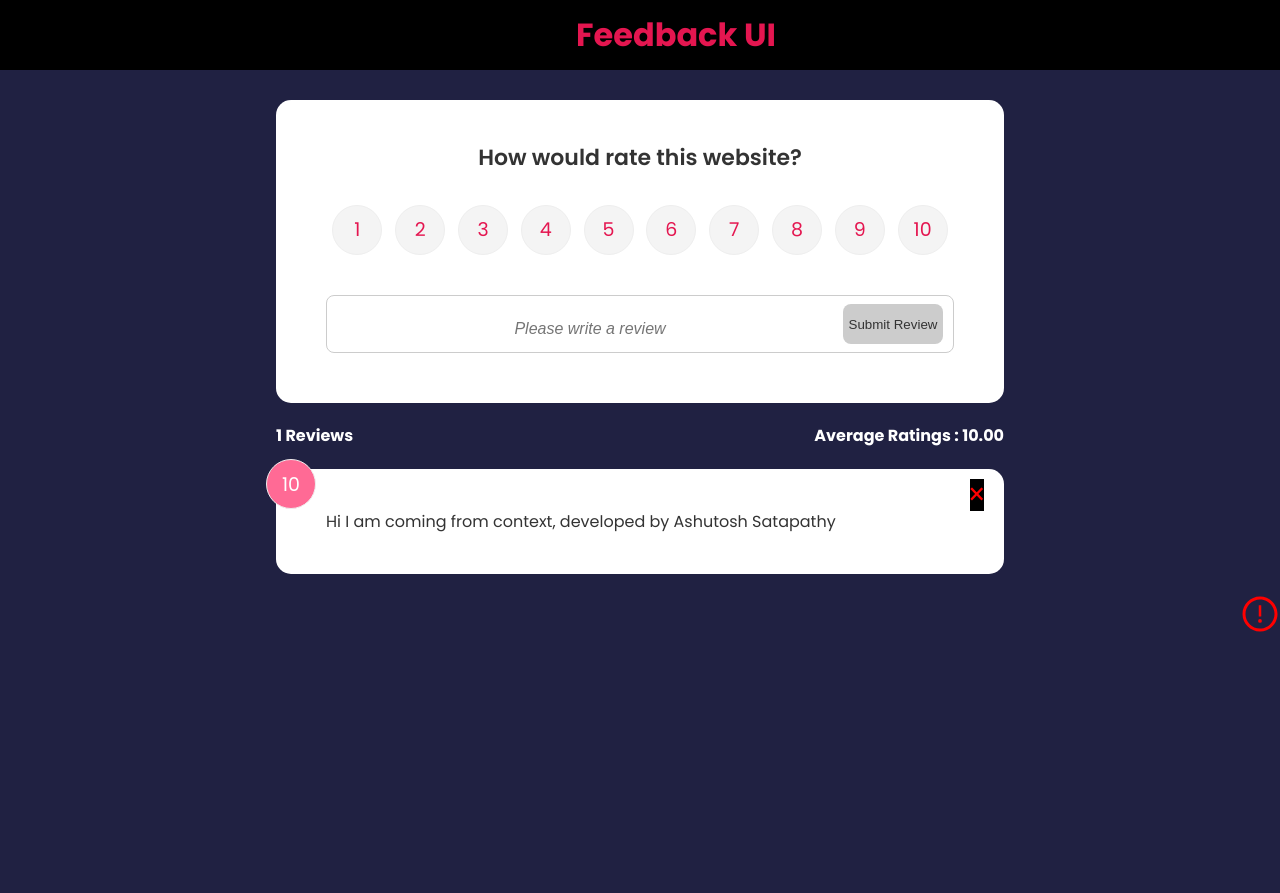
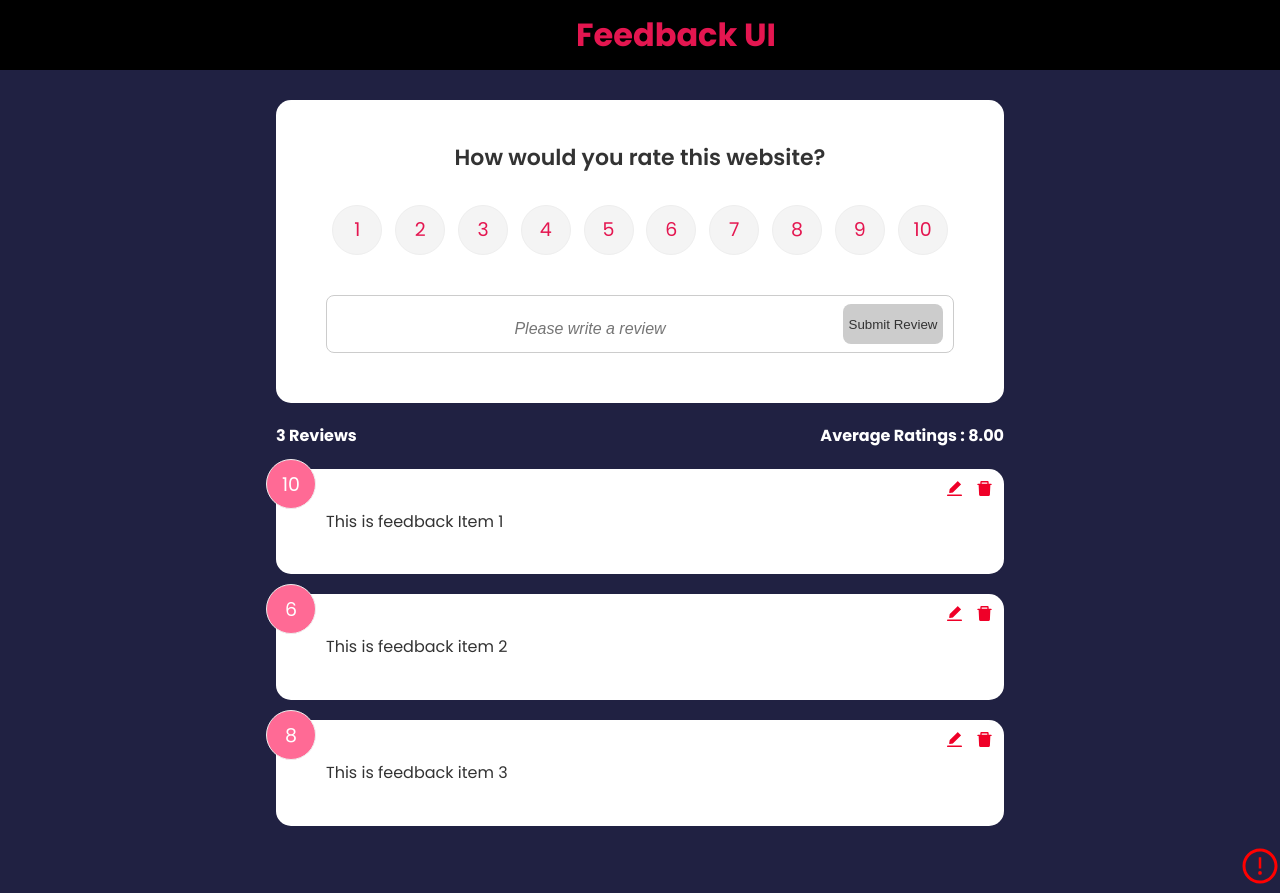
Before and after one commit to Ashutoshrx/FeedBack-App, a React (Create React App) app: page / in a window 1280 px wide. Before the commit the page ends 800 px from the top, so only its background shows below. Built offline with nearby package versions, Linux system fonts and the light colour scheme.

Commit message:
update function developed

```diff
--- a/src/App.js
+++ b/src/App.js
@@ -8,7 +8,6 @@ import AboutPageLink from './components/AboutPageLink';
 import { FeedbackProvider } from './context/FeedbackContext';
 
 function App() {
-  // After adding routes
   return (
     <FeedbackProvider>
       <Routes>
--- a/src/components/FeedbackForm.jsx
+++ b/src/components/FeedbackForm.jsx
@@ -1,21 +1,27 @@
 import { v4 as uuid4 } from 'uuid';
 import React, { useContext } from 'react';
-import { useState } from 'react';
+import { useState, useEffect } from 'react';
 import RatingSelect from './RatingSelect';
 import Button from './shared/Button';
 import Card from './shared/Card';
-import PropTypes from 'prop-types';
 import FeedbackContext from '../context/FeedbackContext';
 
 
 function FeedbackForm() {
 
-    const { appendFeedbackData } = useContext(FeedbackContext);
-
+    const { appendFeedbackData, feedbackEdit, updateFeedbackData } = useContext(FeedbackContext);
     const [rating, setRating] = useState();
     const [textInput, setTextInput] = useState('');
     const [isDisabled, setIsDisabled] = useState(true);
     const [message, setMessage] = useState('');
+
+    useEffect(() => {
+        if (feedbackEdit.isEdit === true) {
+            setIsDisabled(false);
+            setRating(feedbackEdit.item.rating);
+            setTextInput(feedbackEdit.item.text);
+        }
+    }, [feedbackEdit]);
 
     const changeTextInput = (textInput) => {
         if (textInput.target.value === null) {
@@ -41,12 +47,25 @@ function FeedbackForm() {
             'rating': rating,
             'text': textInput
         };
-        appendFeedbackData(newFeedbackData);
+        feedbackEdit.isEdit === true ? updateFeedbackData(feedbackEdit.item.id, newFeedbackData) : appendFeedbackData(newFeedbackData);
+        setTextInput('');
     };
 
     return (
+
+        feedbackEdit.isEdit === true ?
             <Card>
-            <h2>How would rate this website?</h2>
+                <h2>How would you want to update your rating?</h2>
+                <RatingSelect select={(rating) => { setRating(rating); }} defaultChecked={feedbackEdit.item.rating} />
+                <div className="input-group" >
+                    <input onChange={changeTextInput} type="text" className='message'
+                        defaultValue={feedbackEdit.item.text} />
+                    <Button type="submit" disabled={isDisabled} onAppend={appendData}>Update Review</Button>
+                </div>
+                <div className="message">{message && message}</div>
+            </Card> :
+            <Card>
+                <h2>How would  you rate this website?</h2>
                 <RatingSelect select={(rating) => { setRating(rating); }} />
                 <div className="input-group" >
                     <input onChange={changeTextInput} type="text" className='message'
@@ -59,8 +78,5 @@ function FeedbackForm() {
     );
 }
 
-FeedbackForm.propTypes = {
-    handleAppend: PropTypes.func.isRequired,
-};
 
 export default FeedbackForm;
--- a/src/components/FeedbackItem.jsx
+++ b/src/components/FeedbackItem.jsx
@@ -1,20 +1,23 @@
 import React, { useContext } from 'react';
-import { useState } from 'react';
+import { useState, useEffect } from 'react';
 import Card from './shared/Card';
 import PropTypes from 'prop-types';
 import FeedbackData from '../data/FeedbackData';
 import FeedbackContext from '../context/FeedbackContext';
+import { AiFillDelete, AiFillEdit } from 'react-icons/ai';
 
 function FeedbackItem({ item }) {
   //Use of UseState which is a react hook
   const [rating, setRating] = useState(item.rating);
   const [text, setText] = useState(item.text);
-  const { deleteFeedbackData } = useContext(FeedbackContext);
+  const { deleteFeedbackData, editFeedbackData } = useContext(FeedbackContext);
+
 
   return (
     <Card>
       <div className="num-display">{rating}</div>
-      <button onClick={() => deleteFeedbackData(item.id)} className="close">&#128473;</button>
+      <button onClick={() => deleteFeedbackData(item.id)} className="close"><AiFillDelete /></button>
+      <button className="edit" onClick={() => editFeedbackData(item)}><AiFillEdit /></button>
       <div className="text-display">{text}</div>
     </Card>
   );
--- a/src/components/RatingSelect.jsx
+++ b/src/components/RatingSelect.jsx
@@ -1,7 +1,14 @@
-import React, { useState } from 'react';
+import React, { useContext, useState, useEffect } from 'react';
+import FeedbackContext from '../context/FeedbackContext';
 
 function RatingSelect({ select }) {
     const [selected, setSelected] = useState();
+
+    const { feedbackEdit } = useContext(FeedbackContext);
+
+    useEffect(() => {
+        setSelected(feedbackEdit.item.rating);
+    }, [feedbackEdit]);
 
     const changeInput = (e) => {
         setSelected(+e.currentTarget.value);
@@ -51,7 +58,7 @@ function RatingSelect({ select }) {
                 <input type="radio" id='num10' name='rating' value='10' checked={selected === 10} onChange={changeInput} />
                 <label htmlFor="num10">10</label>
             </li>
-        </ul>
+        </ul >
     );
 }
 
--- a/src/context/FeedbackContext.js
+++ b/src/context/FeedbackContext.js
@@ -7,22 +7,68 @@ export const FeedbackProvider = ({ children }) => {
     {
       id: 1,
       rating: 10,
-      text: 'Hi I am coming from context, developed by Ashutosh Satapathy',
+      text: 'This is feedback Item 1',
+    },
+    {
+      id: 2,
+      rating: 6,
+      text: 'This is feedback item 2',
+    },
+    {
+      id: 3,
+      rating: 8,
+      text: 'This is feedback item 3',
     },
   ]);
+
+  const [feedbackEdit, setFeedbackEdit] = useState({
+    item: {},
+    isEdit: false,
+  });
 
   const deleteFeedbackData = (id) => {
     setFeedback(feedback.filter((fd) => fd.id !== id));
   };
 
+  const editFeedbackData = (item) => {
+    setFeedbackEdit({
+      item,
+      isEdit: true,
+    });
+  };
+
+  const updateFeedbackData = (id, updId) => {
+    console.log(updId);
+    console.log(id);
+    setFeedback(
+      feedback.map((feed) =>
+        feed.id === id
+          ? {
+              ...feed,
+              ...updId,
+            }
+          : feed
+      )
+    );
+    console.log('data updated');
+  };
+
   const appendFeedbackData = (newFeedbackData) => {
     let fbData = [newFeedbackData, ...feedback];
     setFeedback(fbData);
+    console.log('Data saved');
   };
 
   return (
     <FeedbackContext.Provider
-      value={{ deleteFeedbackData, appendFeedbackData, feedback }}
+      value={{
+        feedback,
+        feedbackEdit,
+        deleteFeedbackData,
+        appendFeedbackData,
+        editFeedbackData,
+        updateFeedbackData,
+      }}
     >
       {children}
     </FeedbackContext.Provider>
--- a/src/index.css
+++ b/src/index.css
@@ -137,11 +137,11 @@ input:focus {
 .edit {
   position: absolute;
   top: 10px;
-  right: 20px;
+  right: 10px;
   cursor: pointer;
   font-size:19px;
-  color: red;
-  background-color:black;
+  color: rgb(239, 0, 40);
+  background-color:white;
   border: none;
 }
 
```
Lines whose indentation alone changed are shown as unchanged.
